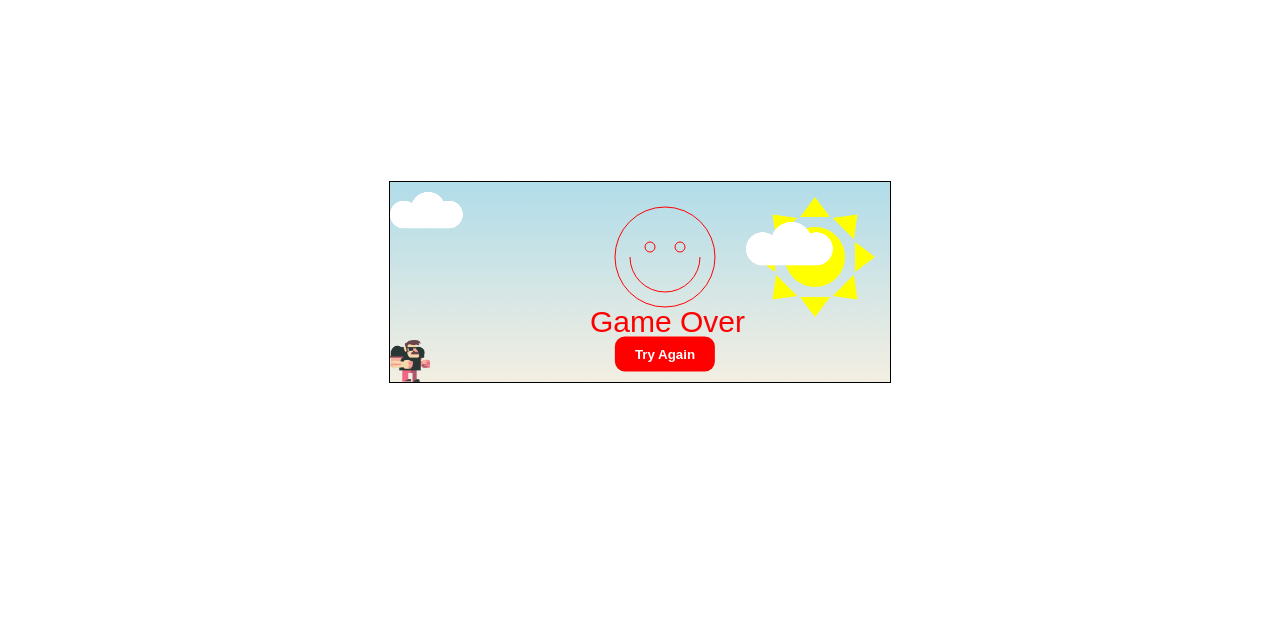
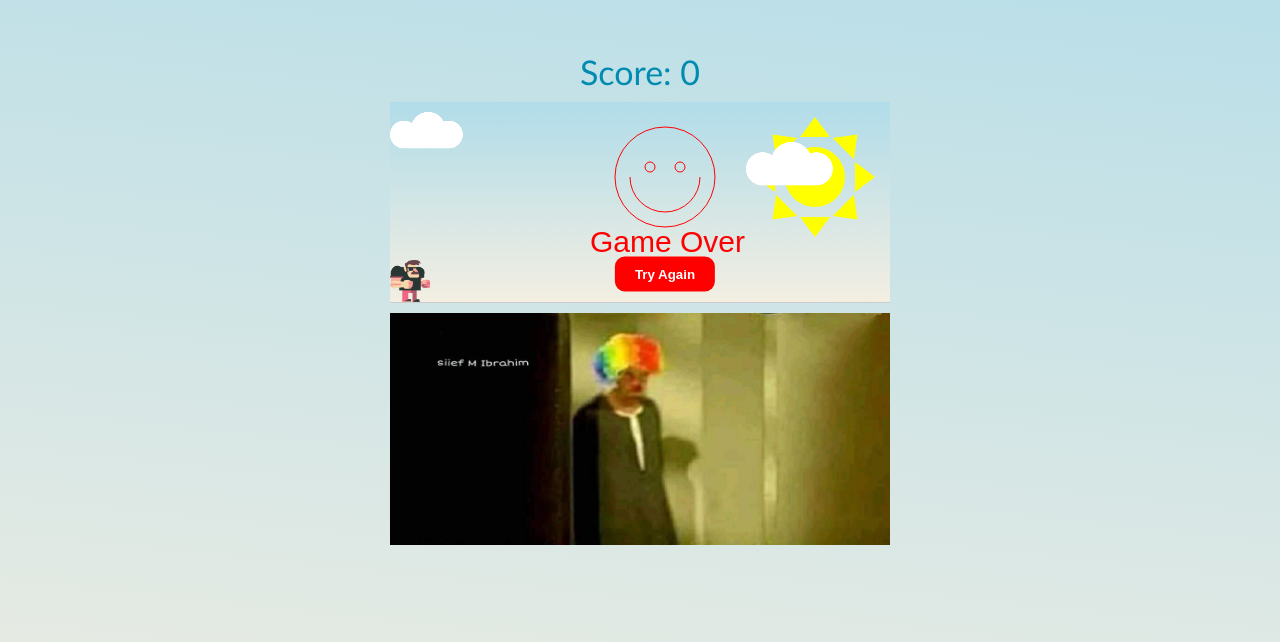
Before and after one commit to alaayasser741/UPup-game, a plain HTML site: page index.html in a window 1280 px wide. Shown: the part 118-760 px from the top of the page. Drawn offline with Linux system fonts and the light colour scheme.

Commit message:
Add Score bord & Memes

```diff
--- a/index.html
+++ b/index.html
@@ -8,6 +8,9 @@
     <title>Dinosaur</title>
 </head>
 <body>
+    <div class="score">
+        <span id="score">Score: 0</span>
+    </div>
     <div id="game">
         <canvas id="stage" width="400" height="300"></canvas>
         <canvas id="cloud"></canvas>
@@ -18,6 +21,9 @@
         <div id="block"><img src="block.png" alt="block-img"></div>
         <canvas id="background"></canvas>
     </div>
+    <div class="img">
+        <img id="img" src="" alt="">
+    </div>
     <script src="main.js"></script>
 </body>
 </html>
--- a/main.js
+++ b/main.js
@@ -87,6 +87,34 @@ var cloudAnimatin =
 document.getElementById('cloud');
 var cloudAnimatin2 =
 document.getElementById('cloud2');
+var img =
+document.getElementById('img');
+//////////////////////////////
+// const score = document.getElementById('score');
+// var ctx6 = score.getContext("2d");
+// ctx6.font = '70px Arial';
+// ctx6.fillStyle = "#0095DD";
+var scoreRes = 0
+var score =
+document.getElementById('score');
+function clickScore(){
+    scoreRes+=1;
+    score.innerHTML ="Score: " + scoreRes;
+    if (scoreRes == 20){
+        img.src = "img/3.jpg";
+    }
+    else if (scoreRes == 30){
+        img.src = "img/4.jpg";
+    }
+    else if (scoreRes == 45){
+        img.src = "img/5.jpg";
+    }
+    else if (scoreRes == 60){
+        img.src = "img/1.jpg";
+    }
+}
+document.body.addEventListener('click',clickScore);
+//////////////////////////////////////////
 //jump function
 function jump(){
     if (character.classList != "animate"){
@@ -108,6 +136,8 @@ var checkDead = setInterval(function(){
         block.style.display = "none";
         Smile.style.display = "block";
         btn.style.display = "block";
+        document.body.removeEventListener("click",clickScore);
+        img.src = "img/2.jpg"
         // alert("U Lose Loser")
     }
 }, 10);
--- a/style.css
+++ b/style.css
@@ -1,12 +1,18 @@
 *{
     padding: 0;
     margin: 0;
+    user-select: none;
 }
 body{
     display: flex;
     justify-content: center;
     align-items: center;
     height: 100vh;
+    background: linear-gradient(186deg, #b3dde9, #e8ebe3);
+    flex-direction: column;
+    justify-content: center;
+    align-items: center;
+    gap: 10px;
 }
 button{
     position: absolute;
@@ -57,6 +63,18 @@ button:hover{
     width: fit-content;
     display: none;
 }
+.score{
+    width: 500px;
+    max-width: 100%;
+}
+#score{
+    display: block;
+    /* border: 1px solid #000; */
+    text-align: center;
+    font-size: 34px;
+    font-family: 'Gill Sans', 'Gill Sans MT', Calibri, 'Trebuchet MS', sans-serif;
+    color: #018bb1;
+}
 #cloud{
     position: absolute;
     width: 124px;
@@ -77,8 +95,20 @@ button:hover{
     width: 500px;
     height:  200px;
     overflow: hidden;
-    border: 1px solid black;
+    border-bottom: 1px solid #ccc;
     position: relative;
+    max-width: 100%;
+}
+.img{
+    /* border: 1px solid #000; */
+    height: 200px;
+    width: 100%;
+    max-width: 500px;
+    text-align: center;
+}
+#img{
+    width: 100%;
+    max-height: 300px;
 }
 #character{
     width: 20px;
```
Also changed, not shown: img/1.jpg (added), img/2.jpg (added), img/3.jpg (added), img/4.jpg (added), img/5.jpg (added), img/6.jpg (added).
